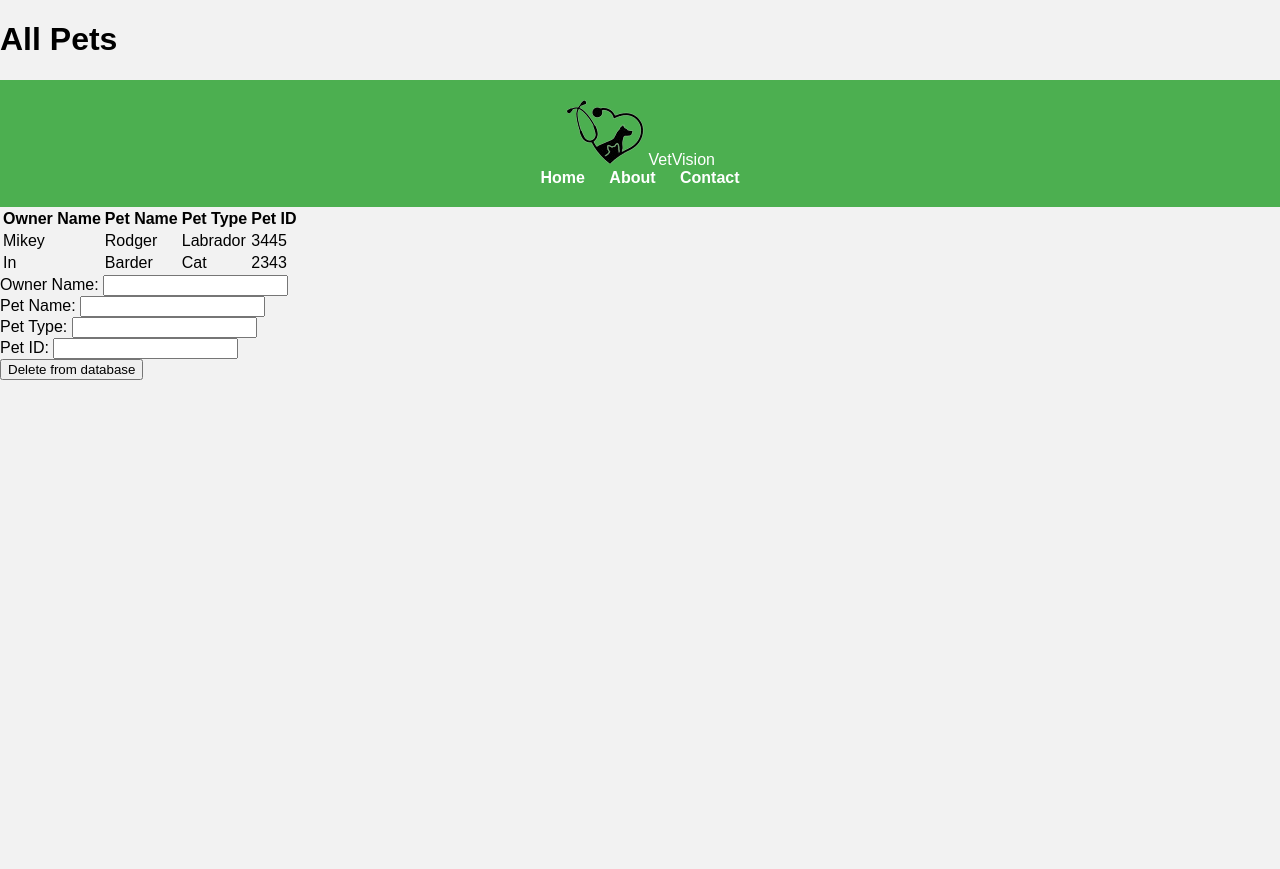
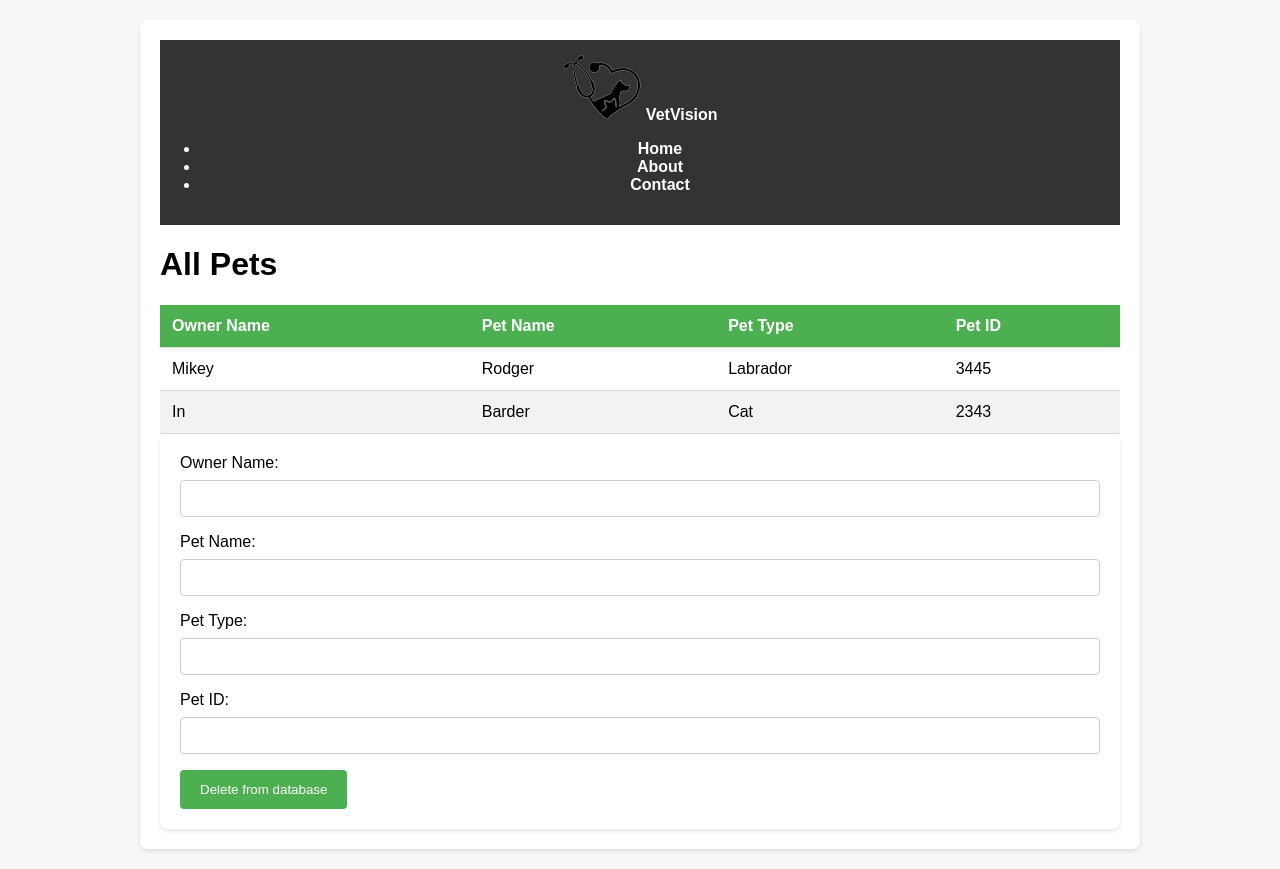
Before and after one commit to RjSup/vet-vision, a Flask app: page /all_pets in a window 1280 px wide. Before the commit the page ends 380 px from the top, so only its background shows below. Run offline with Flask 3, Linux system fonts and the light colour scheme; a user stored in the database is signed in; data comes from the database, SQL or seed files in the repository; both versions use the stored data as it was after the commit.

Commit message:
database update

```diff
--- a/static/all_pets.css
+++ b/static/all_pets.css
@@ -1,45 +1,30 @@
+/* Global Styles */
 body {
     font-family: 'Arial', sans-serif;
     margin: 0;
     padding: 0;
-    background-color: #f2f2f2;
+    background-color: #f7f7f7;
 }
 
 .container {
     max-width: 960px;
-    margin: 0 auto;
+    margin: 20px auto;
     padding: 20px;
+    background-color: #fff;
+    border-radius: 8px;
+    box-shadow: 0 2px 4px rgba(0, 0, 0, 0.1);
 }
 
+/* Header Styles */
 .header {
-    background-color: #4CAF50;
-    color: white;
-    padding: 20px;
+    background-color: #333;
+    color: #fff;
+    padding: 15px 0;
     text-align: center;
 }
 
 .header a {
-    color: white;
-    text-decoration: none;
-}
-
-.menu {
-    list-style-type: none;
-    margin: 0;
-    padding: 0;
-}
-
-.menu li {
-    display: inline;
-    margin-right: 20px;
-}
-
-.menu li:last-child {
-    margin-right: 0;
-}
-
-.menu li a {
-    color: white;
+    color: #fff;
     text-decoration: none;
     font-weight: bold;
 }
@@ -48,13 +33,7 @@ body {
     text-decoration: underline;
 }
 
-.table-container {
-    background-color: white;
-    border-radius: 8px;
-    overflow: hidden;
-    box-shadow: 0 2px 4px rgba(0,0,0,0.1);
-}
-
+/* Table Styles */
 .table {
     width: 100%;
     border-collapse: collapse;
@@ -75,11 +54,12 @@ body {
     background-color: #f2f2f2;
 }
 
+/* Form Styles */
 .form-container {
-    background-color: white;
+    background-color: #fff;
     border-radius: 8px;
     overflow: hidden;
-    box-shadow: 0 2px 4px rgba(0,0,0,0.1);
+    box-shadow: 0 2px 4px rgba(0, 0, 0, 0.1);
     padding: 20px;
 }
 
@@ -89,10 +69,10 @@ body {
 }
 
 .form-container input[type="text"] {
-    width: 100%;
+    width: calc(100% - 22px); /* Adjusting for border width */
     padding: 10px;
     margin-bottom: 16px;
-    border: 1px solid #ddd;
+    border: 1px solid #ccc;
     border-radius: 4px;
 }
 
@@ -103,6 +83,7 @@ body {
     border: none;
     border-radius: 4px;
     cursor: pointer;
+    transition: background-color 0.3s ease;
 }
 
 .form-container button:hover {
--- a/templates/all_pets.html
+++ b/templates/all_pets.html
@@ -5,17 +5,21 @@
   <title>All Pets</title>
 </head>
 <body>
-  <h1>All Pets</h1>
+  <div class="container">
     <header class="header">
       <img src="../static/logo.png" alt="">
       <a class="logo" href="/">VetVision</a>
       <ul class="menu">
         <li><a href="/" class="link link-theme link-arrow">Home</a></li>
-    <li><a href="" class="link link-theme link-arrow">About</a></li>
-    <li><a href="" class="link link-theme link-arrow">Contact</a></li>
+        <li><a href="#" class="link link-theme link-arrow">About</a></li>
+        <li><a href="#" class="link link-theme link-arrow">Contact</a></li>
       </ul>
     </header>
-  <table>
+
+    <h1>All Pets</h1>
+
+    <div class="table-container">
+      <table class="table">
         <thead>
           <tr>
             <th>Owner Name</th>
@@ -35,6 +39,9 @@
           {% endfor %}
         </tbody>
       </table>
+    </div>
+
+    <div class="form-container">
       <form method="POST">
         <label for="owner_name_delete">Owner Name:</label>
         <input type="text" id="owner_name" name="owner_name_delete" required>
@@ -50,6 +57,8 @@
         <br>
         <button type="submit">Delete from database</button>
       </form>
+    </div>
+  </div>
+  <script src="{{url_for('static', filename='all_pets.js')}}"></script>
 </body>
-<script src="{{url_for('static', filename='all_pets.js')}}"></script>
 </html>
```
Also changed, not shown: pets.db. Lines whose indentation alone changed are shown as unchanged.
